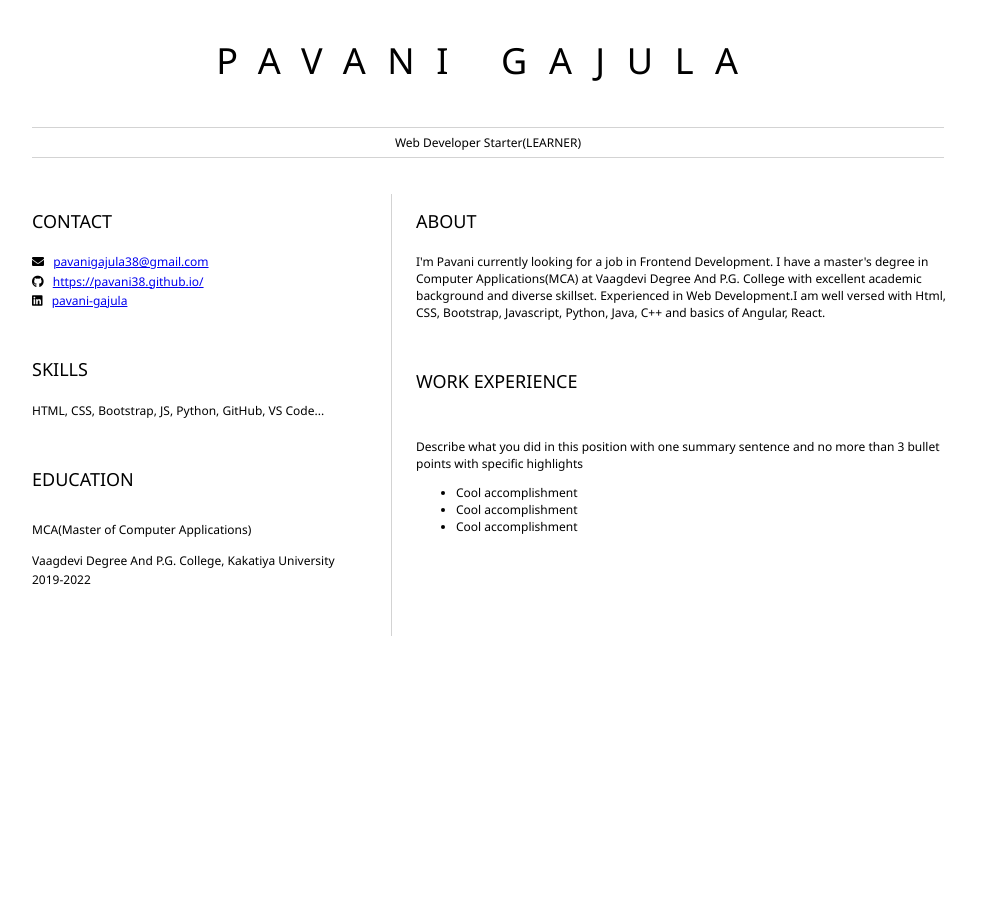
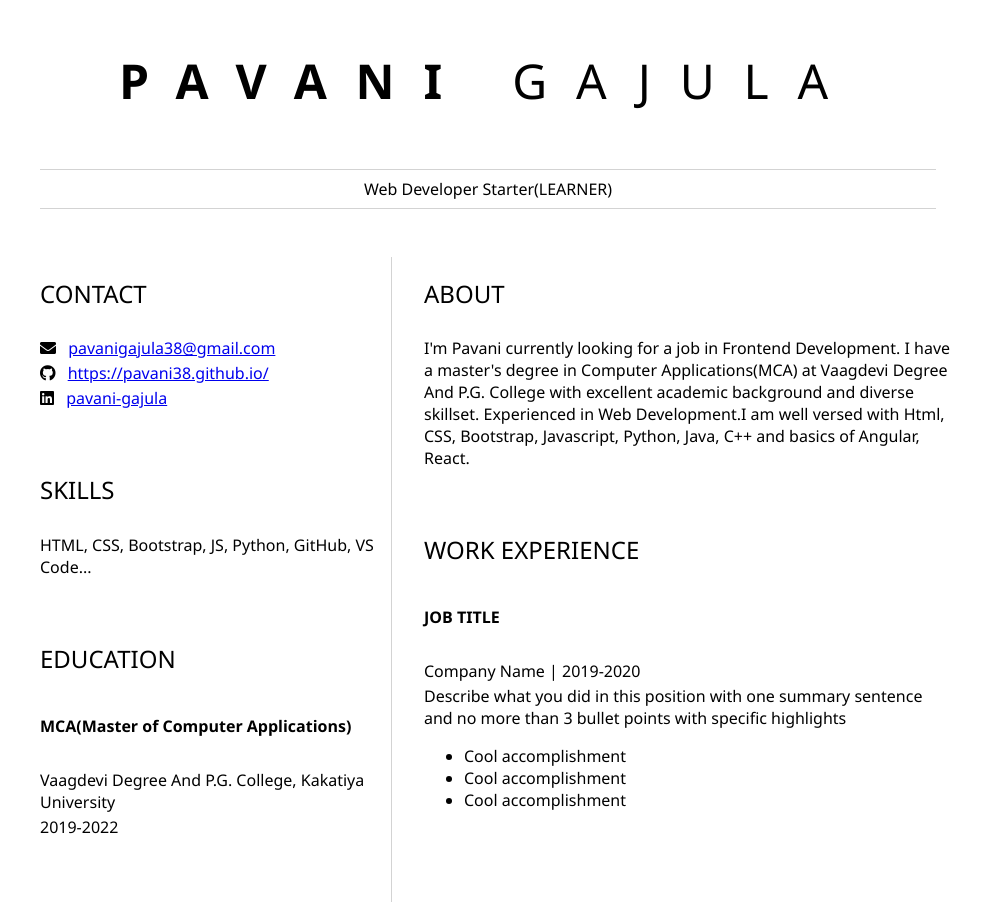
Before and after one commit to Pavani38/resume, a plain HTML site: page index.html in a window 1280 px wide. Shown: the whole page, without its empty margins (152-1133 px from the left). Before the commit the page ends 800 px from the top, so only its background shows below. Drawn offline with Linux system fonts and the light colour scheme.

Commit message:
save css

```diff
--- a/index.html
+++ b/index.html
@@ -8,7 +8,7 @@
 	<body>
 		<header id="header">
 			<!-- resume header with your name and title -->
-			<h1>PAVANI GAJULA</h1>
+			<h1><b>PAVANI</b> GAJULA</h1>
 			<hr>
 			Web Developer Starter(LEARNER)
 			<hr>
@@ -57,9 +57,9 @@
 				<section>
 					<h2>WORK EXPERIENCE</h2>
 					<!-- your work experience -->
-                    <h3></h3>
+                    <h3>JOB TITLE</h3>
                     <p>
-
+                        Company Name | 2019-2020
                     </p>
                     <p>
                             Describe what you did in this position with one summary sentence and no more than 3 bullet points with specific highlights
--- a/style.css
+++ b/style.css
@@ -1,6 +1,6 @@
 body {
     font-family: 'Segoe UI', Tahoma, Geneva, Verdana, sans-serif;
-    font-size: 12px;
+    font-size: 16px;
     max-width: 960px;
     margin: auto;
 }
@@ -51,7 +51,7 @@ hr {
     height: 1px;
 }
 
-h1, h2, h3 {
+h1, h2{
     font-weight: 100;
     margin-bottom: 0;
 }
```
